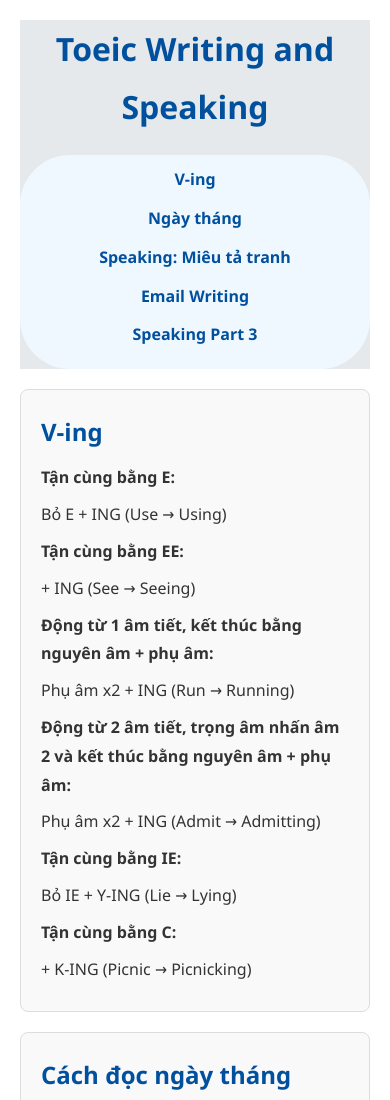
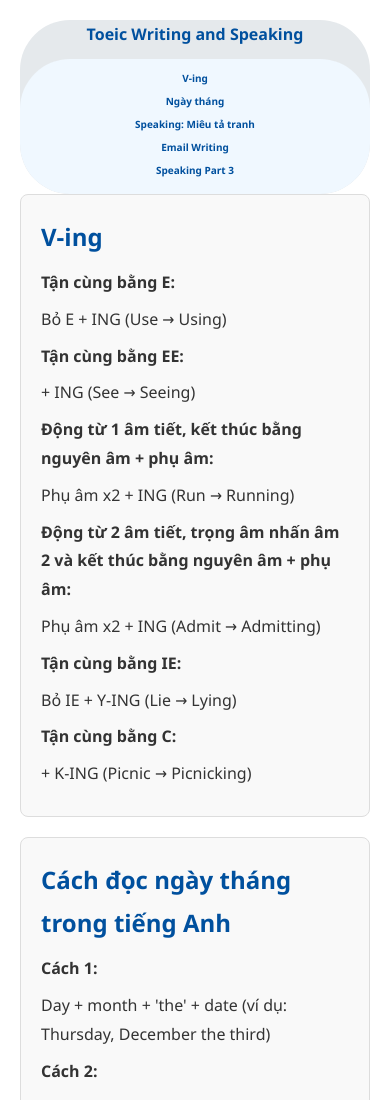
Before and after one commit to cyhapun/Toeic, a plain HTML site: page index.html in a window 390 px wide. Shown: the top 1100 px of the page. Drawn offline with Linux system fonts and the light colour scheme.

Commit message:
Update responsive

```diff
--- a/index.html
+++ b/index.html
@@ -24,20 +24,20 @@
     }
     h1 {
       text-align: center;
-      margin-bottom: 20px;
     }
     .header {
       background: #e5e9ec;
       position: sticky;
       z-index: 999999;
       top:0;
+      overflow: hidden;
+      border-radius: 50px;
     }
     /* Navigation */
     nav {
       background: #f0f8ff;
       padding: 10px 20px;
       border-radius: 8px;
-      margin-bottom: 20px;
       text-align: center;
       border-radius: 50px;
     }
@@ -65,7 +65,14 @@
     @media (max-width: 600px) {
       nav a {
         display: block;
-        margin-bottom: 10px;
+        margin-bottom: 5px;
+        max-height: 60px
+      }
+      .header h1 {
+        font-size: 16px;
+      }
+      .header a {
+        font-size: 10px;
       }
     }
   </style>
```
